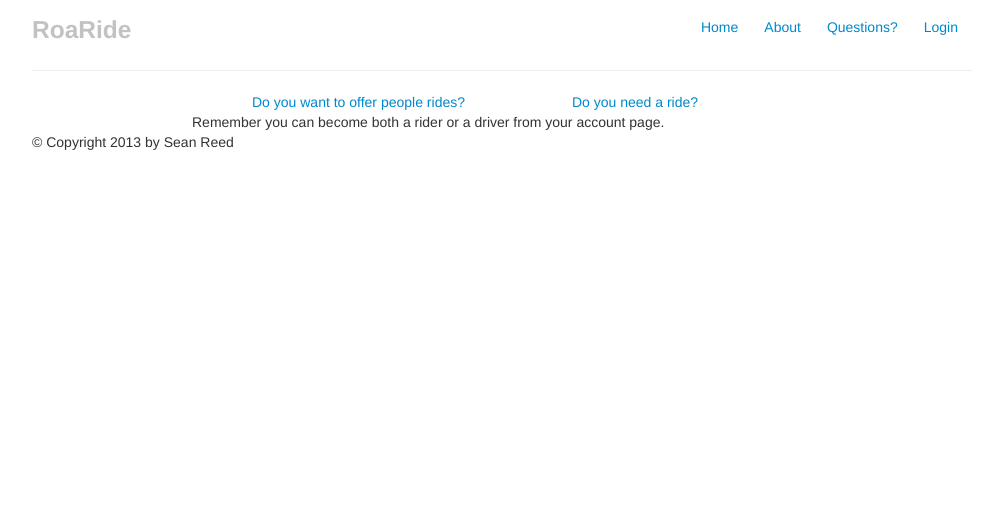
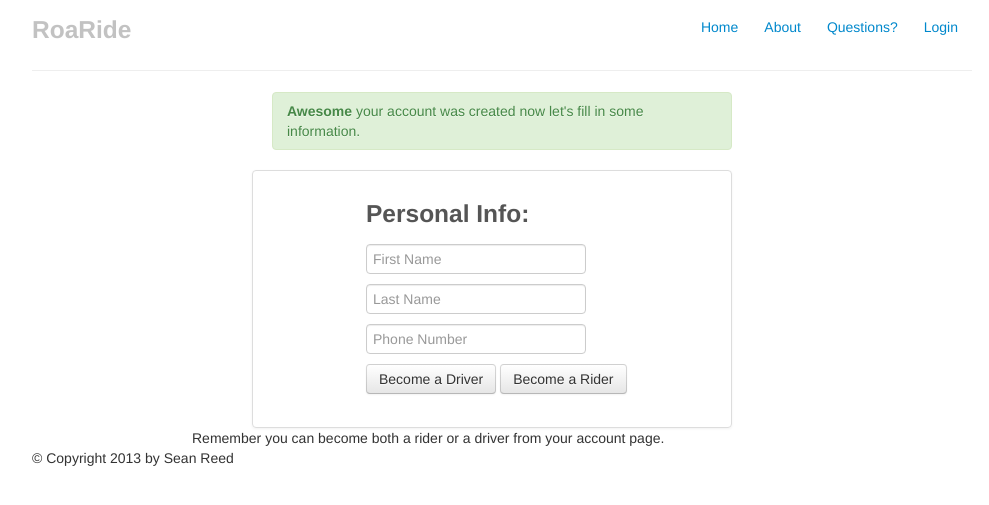
Before and after one commit to streed/IndependentStudy, a Flask app: page /registration in a window 1280 px wide. Shown: the top 505 px of the page, without its empty margins (138-1127 px from the left). Run offline with Flask 2, Linux system fonts and the light colour scheme; parts of the project's set-up code (start-up, migrations or seed data) failed here and were passed over.

Commit message:
Working on the registration flow, need to fix the html/css so that it doesn't look weird.

```diff
--- a/app/blueprints/index.py
+++ b/app/blueprints/index.py
@@ -9,8 +9,8 @@ def index_page():
 
 @index.route( "/about" )
 def about():
-	return render_template( "about.html" )
+	return render_template( "index/about.html" )
 
 @index.route( "/registration", methods=["GET","POST"] )
 def registration():
-	return render_template( "registration.html" )
+	return render_template( "index/registration.html" )
--- a/app/blueprints/templates/index/registration.html
+++ b/app/blueprints/templates/index/registration.html
@@ -3,14 +3,31 @@
 {% block content %}
 <div class="container">
 	<div class="row">
-		<div class="offset3 span4">
+		<div class="offset3 span6">
+			<div class="alert alert-success"><b>Awesome</b> your account was created now let's fill in some information.</div>
 			<div class="row">
-				<a href="/driver/set">Do you want to offer people rides?</a>
-			</div>
-		</div>
-		<div class="span4">
-			<div class="row">
-				<a href="/rider/set">Do you need a ride?</a>
+				<div class="thumbnail">
+					<div class="caption">
+						<form role="form">
+							<div class="offset1 span5">
+								<h3>Personal Info:</h3>
+								<div class="form-group">
+									<input type="text" class="form-control" id="firstName" placeholder="First Name">
+								</div>
+								<div class="form-group">
+									<input type="text" class="form-control" id="lastName" placeholder="Last Name">
+								</div>
+								<div class="form-group">
+									<input type="text" class="form-control" id="phoneNumber" placeholder="Phone Number">
+								</div>
+							</div>
+							<div class="offset1">
+								<button type="submit" class="btn btn-default">Become a Driver</button>
+								<button type="submit" class="btn btn-default">Become a Rider</button>
+							</div>
+						</form>
+					</div>
+				</div>
 			</div>
 		</div>
 	</div>
--- a/app/models/driver.py
+++ b/app/models/driver.py
@@ -11,6 +11,7 @@ class Driver( db.Model ):
 	"""
 	id = db.Column( db.Integer, primary_key=True )
 	license_plate = db.Column( db.String( 10 ), unique=True )
+	availableSeats = db.Column( db.Integer )
 
 	#Driver relations
 	account_id = db.Column( db.Integer, db.ForeignKey( "account.id" ) )
@@ -19,7 +20,8 @@ class Driver( db.Model ):
 	account = db.relationship( "Account", backref=db.backref( "driver", lazy="dynamic" ) )
 	car = db.relationship( "Car", backref=db.backref( "driver", lazy="dynamic" ) )
 
-	def __init__( self, license_plate, account, car ):
+	def __init__( self, license_plate, account, car, availableSeats ):
 		self.license_plate = license_plate
 		self.account = account
 		self.car = car
+		self.availableSeats = availableSeats
```
Also changed, not shown: app/blueprints/templates/index/about.html (added, +23 -0 lines).
